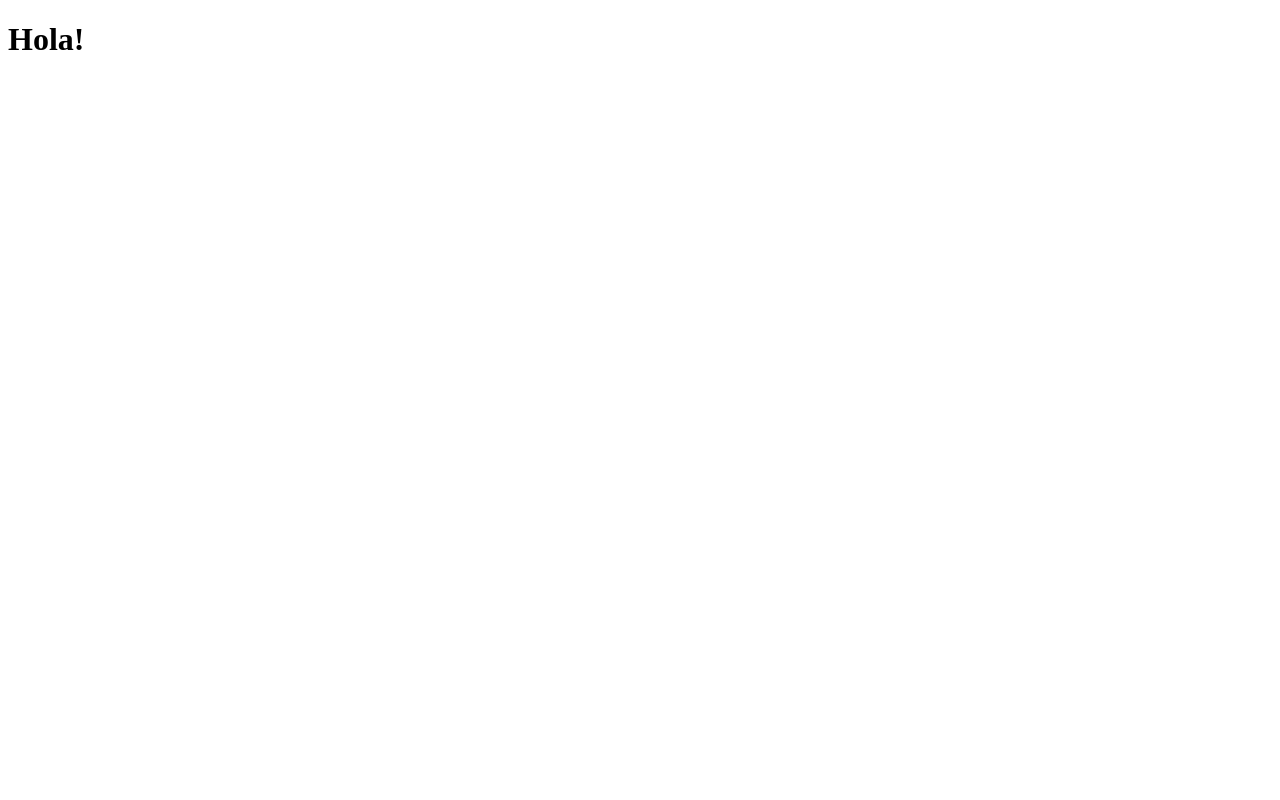
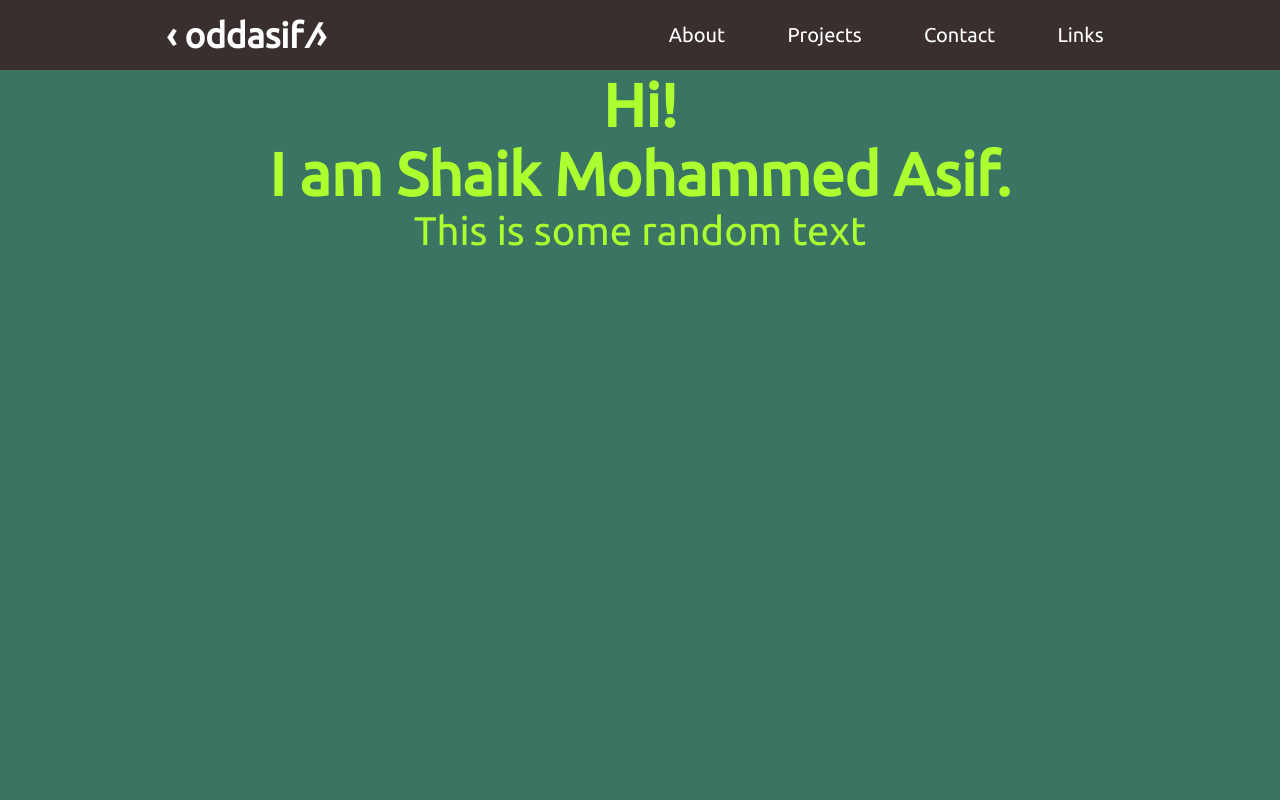
Before and after one commit to oddasif/oddasif.github.io, a plain HTML site: page index.html in a window 1280 px wide. Shown: the top 800 px of the page. Drawn offline with Linux system fonts and the light colour scheme.

Commit message:
Changes on Home Page

```diff
--- a/index.html
+++ b/index.html
@@ -1,12 +1,34 @@
 <!DOCTYPE html>
 <html lang="en">
-<head>
-    <meta charset="UTF-8">
-    <meta http-equiv="X-UA-Compatible" content="IE=edge">
-    <meta name="viewport" content="width=device-width, initial-scale=1.0">
+  <head>
+    <meta charset="UTF-8" />
+    <meta http-equiv="X-UA-Compatible" content="IE=edge" />
+    <meta name="viewport" content="width=device-width, initial-scale=1.0" />
+    <link rel="stylesheet" href="\main.css" />
     <title>ODDASIF</title>
-</head>
-<body>
-    <h1>Hola!</h1>
-</body>
+  </head>
+  <body>
+    <header>
+        <nav id="nav-bar">
+            <h1 id="logo-text"><a href="https://oddasif.me">&lsaquo; oddasif &frasl;&rsaquo;</a></h1>
+            <ul>
+              <li><a class="nav-links" href="#about">About</a></li>
+              <li><a class="nav-links" href="#projects">Projects</a></li>
+              <li><a class="nav-links" href="#contact">Contact</a></li>
+              <li><a class="nav-links" href="#links">Links</a></li>
+            </ul>
+        </nav>
+    </header>
+    <main>
+      <section id="home-section">
+        <h2>Hi!</h2>
+        <h2>I am Shaik Mohammed Asif.</h2>
+        <p>This is some random text</p>
+      </section>
+      <section id="about-section">
+
+      </section>
+    </main>
+    <footer></footer>
+  </body>
 </html>
--- /dev/null
+++ b/main.css
@@ -0,0 +1,95 @@
+/* Importing Fonts */
+/* @import url('https://fonts.googleapis.com/css2?family=Poppins&display=swap'); */
+@import url('https://fonts.googleapis.com/css2?family=Ubuntu&display=swap');
+
+:root {
+    /* Setting the base font size as 10px, so as to relatively use in terms of as rem */
+    font-size: 10px;
+
+    /* Color Variables */
+    --header-footer-color: #392F2F;
+    --bold-color: #59A985;
+    --medium-color: #3A7563;
+    --light-color: #E6D3A7;
+}
+
+*{
+    margin: 0;
+    padding: 0;
+    /* font-family: 'Poppins', sans-serif; */
+    font-family: 'Ubuntu', sans-serif;
+}
+
+/* Header Styles Starts Here */
+
+header {
+    height: 7rem;
+    background-color: var(--header-footer-color);
+    position: sticky;
+    top: 0;
+    left: 0;
+    z-index: 1;
+}
+
+#nav-bar {
+    height: inherit;
+    display: flex;
+    align-items: center;
+    justify-content: space-around;
+}
+
+#logo-text {
+    color: white;
+    font-size: 3.5rem;
+    padding: 0 2rem;
+}
+#logo-text a {
+    color: white;
+    text-decoration: none;
+}
+#logo-text a:hover {
+    color: greenyellow;
+}
+
+#nav-bar ul li{
+    list-style-type: none;
+    display: inline-block;
+}
+
+.nav-links {
+    text-decoration: none;
+    color: white;
+    font-size: 2rem;
+    padding: 2rem 3rem;
+    border-radius: 3px;
+}
+
+.nav-links:hover{
+    font-weight: bold;
+    background-color: var(--medium-color);
+    color: greenyellow;
+}
+
+/* Header Styles Ends Here */
+
+
+
+
+#home-section {
+    min-height: calc(100vh - 7rem);
+    background-color: var(--medium-color);
+    text-align: center;
+    font-size: 4rem;
+    color: greenyellow;
+}
+
+#about-section {
+    min-height: 100vh;
+    background-color: var(--light-color);
+    opacity: 0.4;
+}
+
+footer {
+    height: 5rem;
+    background-color: var(--header-footer-color);
+}
--- /dev/null
+++ b/test.css
@@ -0,0 +1,7 @@
+* {
+    /* https://colorhunt.co/palette/392f2f3a756359a985e6d3a7 */
+    color: #392F2F;
+    color: #3A7563;
+    color: #59A985;
+    color: #E6D3A7;
+}
```
Also changed, not shown: logo.png (added), script.js (added), utils.css (added).
